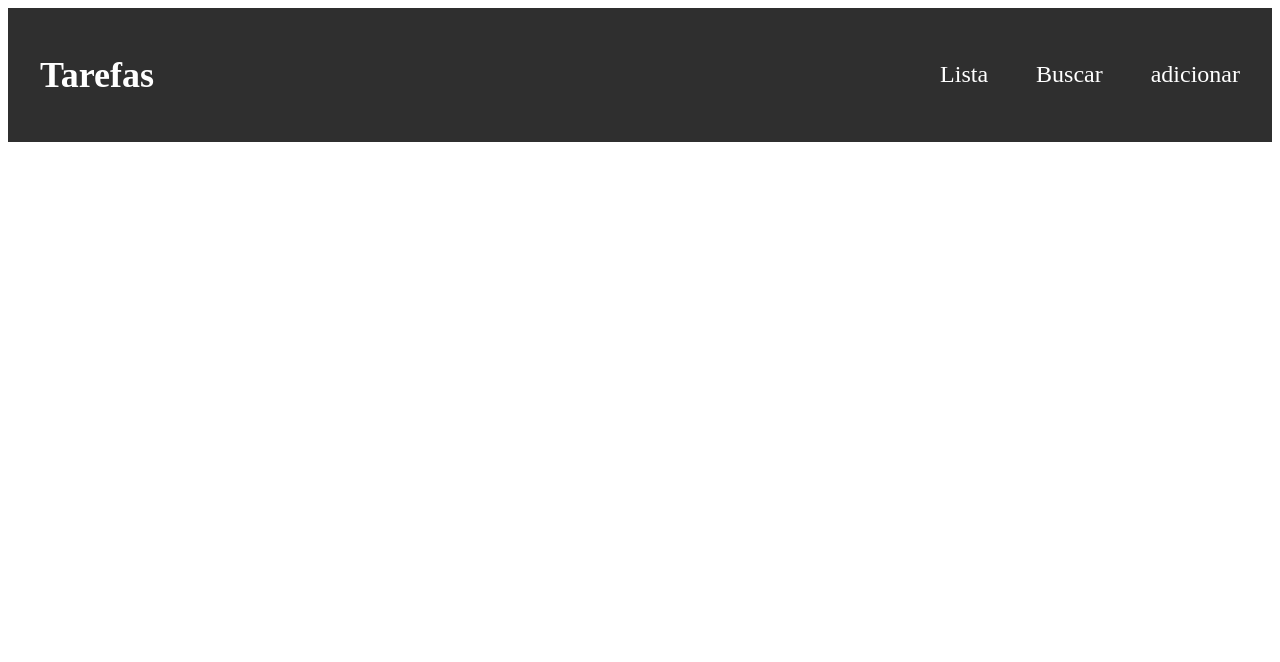
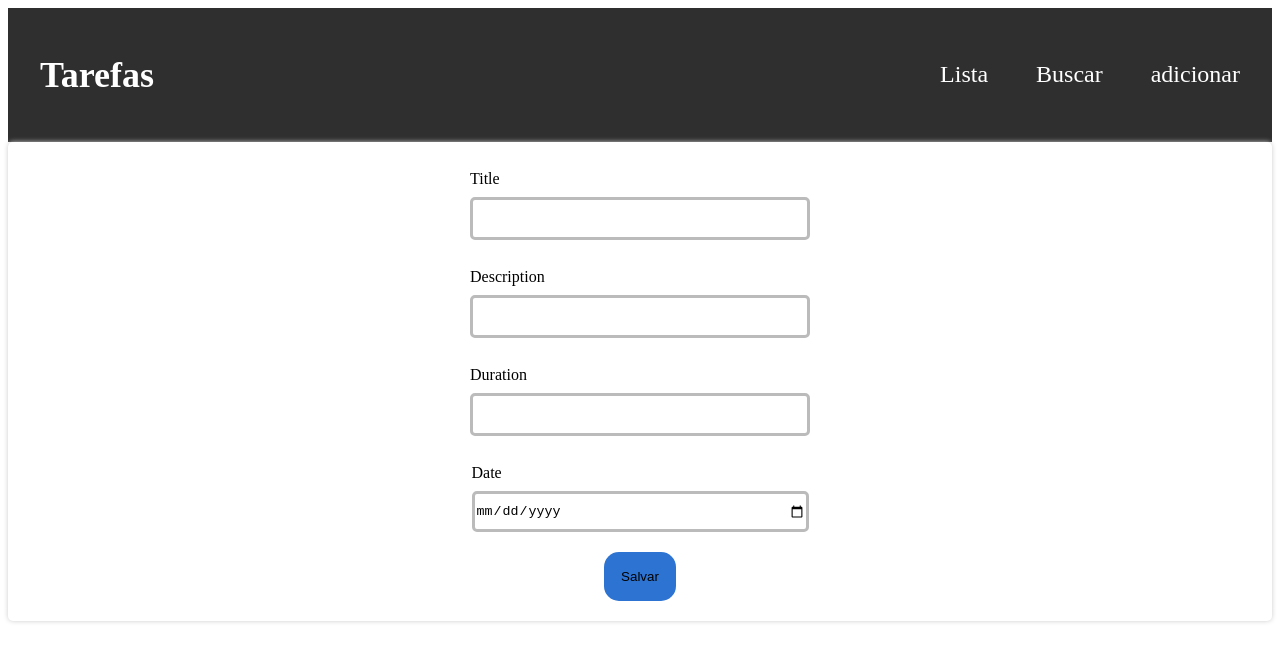
Before and after one commit to jefim9413/calendario-front, a React (Create React App) app: page /form in a window 1280 px wide. Shown: the top 662 px of the page. Built offline with nearby package versions, Linux system fonts and the light colour scheme; no server answers.

Commit message:
refatorando App.js

```diff
--- a/package.json
+++ b/package.json
@@ -11,6 +11,7 @@
     "react": "^18.2.0",
     "react-dom": "^18.2.0",
     "react-icons": "^4.6.0",
+    "react-router-dom": "^6.4.2",
     "react-scripts": "5.0.1",
     "react-toastify": "^9.0.8",
     "styled-components": "^5.3.6",
--- a/src/App.js
+++ b/src/App.js
@@ -1,39 +1,23 @@
-import GlobalStyle from "./styles/global";
+
 import { Form } from "./components/Form";
 import { Grid } from "./components/Grid";
 import {Navbar} from "./components/Navbar";
 import { Route, Routes , BrowserRouter} from "react-router-dom";
 import  {ThemeProvider} from 'styled-components'
 import { darkTheme } from "./themes";
-import { useEffect, useState } from "react";
-import axios from "axios";
-import { toast } from "react-toastify";
+
+
 
 function App() {
-  const [tasks, setTasks] = useState([]);
-  const [onEdit, setOnEdit] = useState(null);
-
-  const getTasks = async () => {
-    try {
-      const res = await axios.get("http://localhost:3333/task");
-      setTasks(res.data);
-    } catch (error) {
-      toast.error(error);
-    }
-  };
-
-  useEffect(() => {
-    getTasks();
-  }, [setTasks]);
 
   return (
     <>
       <BrowserRouter>
         <ThemeProvider theme={darkTheme}>
           <Navbar />
-          <Routes>
-            <Route path="/" element={<Grid />} />
-            <Route path="/account" element={<Form />} />
+          <Routes >
+            <Route path="/" element={<Grid />}/>
+            <Route path="/form" element={<Form/>} />
           </Routes>
         </ThemeProvider>
       </BrowserRouter>
--- a/src/components/Form.js
+++ b/src/components/Form.js
@@ -1,17 +1,19 @@
-import styled from "styled-components"
+import axios from "axios";
+import React, { useEffect, useRef, useState } from "react";
+import styled from "styled-components";
+import { toast } from "react-toastify";
 
-
-const Form = ()=> {
-
-    const FormContainer = styled.form`
+const FormContainer = styled.form`
         display: flex;
-        align-items: flex-end;
+        align-items: center;
         gap: 20px;
         flex-wrap: wrap;
         background-color: #fff;
         padding: 20px;
         box-shadow: 0px 0px 5px #ccc;
         border-radius: 5px;
+
+        flex-direction: column;
     `
 
     const InputArea = styled.div`
@@ -20,14 +22,19 @@ const Form = ()=> {
     `
 
     const Input = styled.input`
-        width: 100px;
-        padding: 8 10px;
+        padding: 8 100px;
         border: 3px solid #bbb;
         border-radius: 5px;
         height: 35px;
+        width: 330px;
     `
 
-    const Label = styled.label``;
+    const Label = styled.label`
+        height: 35px;
+        display: flex;
+        align-items: center;
+
+    `;
 
     const Button = styled.button`
         display: flex;
@@ -40,27 +47,77 @@ const Form = ()=> {
         color: while;
     `
 
+
+
+const Form = ()=> {
+
+    const [task, setTask] = useState({
+        title: "",
+        description: "",
+        duracao: "",
+        date: ""
+    })
+
+    const evento = (e)=> {
+        let nome = e.target.name;
+        let valor = e.target.value;
+        setTask({...task, [nome]: valor });
+    }
+
+    const handleSubmit = async (e) => {
+         e.preventDefault();
+         const user = task;
+
+        if (
+          !user.title ||
+          !user.description ||
+          !user.duracao||
+          !user.date
+        ) {
+          return toast.warn("Preencha todos os campos!");
+        }
+
+        const t =   await axios
+            .post("http://localhost:3333/task", {
+                title: user.title,
+                description: user.description,
+                date: new Date(user.date).toISOString(),
+                duracao: parseInt(user.duracao) ,
+              })
+              .then(({ data }) => toast.success(data))
+              .catch(({ data }) => toast.error(data));
+
+        user.title= ""
+        user.description=""
+        user.duracao=""
+        user.date=""
+    }
+
     return (
-        <FormContainer>
+
+        <FormContainer onSubmit={handleSubmit}>
+
             <InputArea>
                 <Label>Title </Label>
-                <Input name="title"/>
+                <Input name="title" type="text"  onChange={evento} />
             </InputArea>
             <InputArea>
-                <Label>Description </Label>
-                <Input name="description"/>
+                <Label> Description </Label>
+                <Input name="description" type="text"  onChange={evento}/>
             </InputArea>
 
             <InputArea>
                 <Label>Duration </Label>
-                <Input name="duration"/>
+                <Input name="duracao" type="number"  onChange={evento}/>
             </InputArea>
             <InputArea>
                 <Label>Date </Label>
-                <Input name="date" type="date"/>
+                <Input name="date" type="date" onChange={evento}/>
             </InputArea>
             <Button type="submit"> Salvar </Button>
+
         </FormContainer>
+
     )
 }
 
--- a/src/components/Grid.js
+++ b/src/components/Grid.js
@@ -10,7 +10,7 @@ import { useEffect, useState } from "react";
 const Table = styled.table`
   width: 100%;
   background-color: #fff;
-  padding: 20px;
+  padding: 5px;
   box-shadow: 0px 0px 5px #ccc;
   border-radius: 5px;
   max-width: 1120px;
--- a/src/components/Navbar.js
+++ b/src/components/Navbar.js
@@ -3,7 +3,7 @@ import { Link } from "react-router-dom";
 import styled from "styled-components";
 
 
-const HamburgerButton = styled.i`
+export const HamburgerButton = styled.i`
   position: absolute;
   top: 0;
   left: 0;
@@ -15,7 +15,7 @@ const HamburgerButton = styled.i`
   }
 `;
 
-const MobileMenu = styled.nav`
+export const MobileMenu = styled.nav`
   display: flex;
   background-color: ${({ theme }) => theme.elevation_2};
   position: absolute;
@@ -42,7 +42,7 @@ const MobileMenu = styled.nav`
   }
 `;
 
-const DesktopMenu = styled.nav`
+export const DesktopMenu = styled.nav`
   display: flex;
   background-color: ${({ theme }) => theme.elevation_2};
   align-items: center;
@@ -77,13 +77,13 @@ const Navbar = () => {
       <HamburgerButton className="fas fa-bars" onClick={() => setNav(c => !c)} />
 
       <MobileMenu open={navOpen}>
-        <Link to="/" onClick={() => setNav(false)}>
+        <Link to="/" onClick={() => setNav(false) } >
           <h1>Taregas</h1>
         </Link>
         <Link to="/" onClick={() => setNav(false)}>
           <p>Lista de Tarefas</p>
         </Link>
-        <Link to="/account" onClick={() => setNav(false)}>
+        <Link to="/account" onClick={() => setNav(false)} >
           <p>Account</p>
         </Link>
       </MobileMenu>
@@ -95,10 +95,10 @@ const Navbar = () => {
         <Link to="/">
           <p>Lista</p>
         </Link>
-        <Link to="/account">
+        <Link to="/buscar">
           <p>Buscar</p>
         </Link>
-        <Link to="/add">
+        <Link to="/form">
           <p>adicionar</p>
         </Link>
       </DesktopMenu>
--- a/src/styles/global.js
+++ b/src/styles/global.js
@@ -3,14 +3,14 @@ import { createGlobalStyle } from "styled-components";
 const Global = createGlobalStyle`
 
   * {
-    margin: 0;
+    margin: 100;
     padding: 0;
     font-family: 'poppins', sans-serif;
   }
 
   body {
     width: 100vw;
-    height: 100vh;
+    height: 50vh;
     display: flex;
     justify-content: center;
     background-color: #f2f2f2;
```
Also changed, not shown: 1 other file (tests, documents, lock files or other folders).
